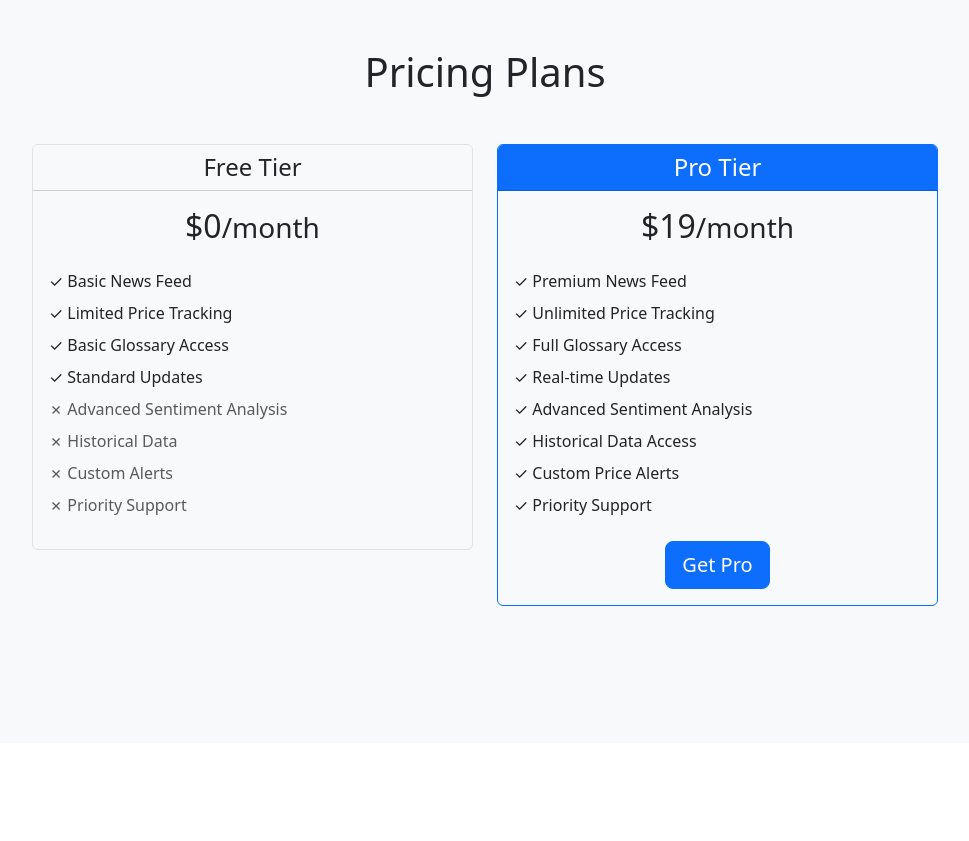
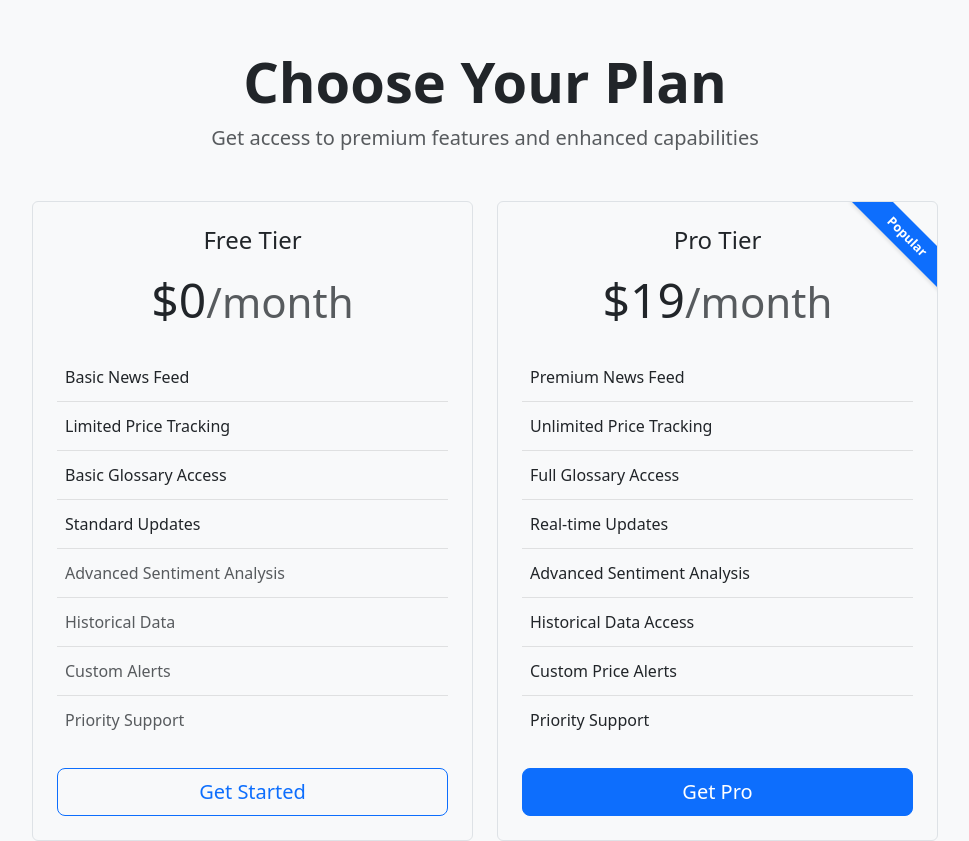
Before and after one commit to biserd/Crypto_AI_agent, a Flask app: page /pricing in a window 1280 px wide. Shown: the part 57-898 px from the top of the page, without its empty margins (155-1124 px from the left). Before the commit the page ends 663 px from the top, so only its background shows below. Run offline with Flask 3, Linux system fonts and the light colour scheme; data that the repository does not hold is empty; some libraries are stand-ins or nearby versions.

Commit message:
Assistant checkpoint: Enhanced pricing page with modern design and animations
Assistant generated file changes:
- templates/pricing.html: Enhance pricing page design with modern styling
- static/styles.css: Add pricing page styles

---

User prompt:

make the pricing page better styled and more visually appealing

```diff
--- a/static/styles.css
+++ b/static/styles.css
@@ -1,3 +1,54 @@
+.pricing-card {
+    border: 1px solid var(--bs-border-color);
+    background-color: var(--bs-light);
+    transition: transform 0.2s, box-shadow 0.2s;
+    position: relative;
+    overflow: hidden;
+}
+
+.pricing-card:hover {
+    transform: translateY(-5px);
+    box-shadow: 0 10px 20px rgba(0,0,0,0.1);
+}
+
+.premium-tier {
+    border: 2px solid var(--bs-primary);
+}
+
+.feature-list {
+    list-style: none;
+    padding: 0;
+    margin: 0;
+}
+
+.feature-list li {
+    padding: 0.75rem 0;
+    border-bottom: 1px solid rgba(0,0,0,0.1);
+}
+
+.feature-list li:last-child {
+    border-bottom: none;
+}
+
+.feature-list i {
+    margin-right: 0.5rem;
+    width: 20px;
+    text-align: center;
+}
+
+.ribbon {
+    position: absolute;
+    top: 20px;
+    right: -35px;
+    transform: rotate(45deg);
+    background: var(--bs-primary);
+    color: white;
+    padding: 5px 40px;
+    font-size: 0.8rem;
+    font-weight: bold;
+    box-shadow: 0 2px 4px rgba(0,0,0,0.1);
+}
+
 .card {
     border: 1px solid var(--bs-border-color);
     background-color: var(--bs-light);
--- a/templates/pricing.html
+++ b/templates/pricing.html
@@ -3,58 +3,65 @@
 
 {% block content %}
 <div class="container mt-5">
-    <h1 class="text-center mb-5">Pricing Plans</h1>
+    <div class="text-center mb-5">
+        <h1 class="display-4 fw-bold">Choose Your Plan</h1>
+        <p class="lead text-muted">Get access to premium features and enhanced capabilities</p>
+    </div>
 
-    <div class="row justify-content-center">
+    <div class="row justify-content-center g-4">
         <div class="col-md-5">
-            <div class="card mb-4">
-                <div class="card-header bg-light">
-                    <h4 class="text-center mb-0">Free Tier</h4>
-                </div>
-                <div class="card-body">
-                    <h2 class="text-center mb-4">$0<small>/month</small></h2>
-                    <ul class="list-unstyled">
-                        <li class="mb-2">✓ Basic News Feed</li>
-                        <li class="mb-2">✓ Limited Price Tracking</li>
-                        <li class="mb-2">✓ Basic Glossary Access</li>
-                        <li class="mb-2">✓ Standard Updates</li>
-                        <li class="mb-2 text-muted">✗ Advanced Sentiment Analysis</li>
-                        <li class="mb-2 text-muted">✗ Historical Data</li>
-                        <li class="mb-2 text-muted">✗ Custom Alerts</li>
-                        <li class="mb-2 text-muted">✗ Priority Support</li>
+            <div class="card h-100 pricing-card free-tier">
+                <div class="card-body p-4">
+                    <div class="text-center">
+                        <h4 class="card-title mb-3">Free Tier</h4>
+                        <h2 class="display-5 mb-4">$0<small class="text-muted">/month</small></h2>
+                    </div>
+                    <ul class="feature-list">
+                        <li><i class="fas fa-check text-success"></i> Basic News Feed</li>
+                        <li><i class="fas fa-check text-success"></i> Limited Price Tracking</li>
+                        <li><i class="fas fa-check text-success"></i> Basic Glossary Access</li>
+                        <li><i class="fas fa-check text-success"></i> Standard Updates</li>
+                        <li class="text-muted"><i class="fas fa-times text-danger"></i> Advanced Sentiment Analysis</li>
+                        <li class="text-muted"><i class="fas fa-times text-danger"></i> Historical Data</li>
+                        <li class="text-muted"><i class="fas fa-times text-danger"></i> Custom Alerts</li>
+                        <li class="text-muted"><i class="fas fa-times text-danger"></i> Priority Support</li>
                     </ul>
+                    <div class="text-center mt-4">
+                        <a href="/signup" class="btn btn-outline-primary btn-lg w-100">Get Started</a>
+                    </div>
                 </div>
             </div>
         </div>
 
         <div class="col-md-5">
-            <div class="card mb-4 border-primary">
-                <div class="card-header bg-primary text-white">
-                    <h4 class="text-center mb-0">Pro Tier</h4>
-                </div>
-                <div class="card-body">
-                    <h2 class="text-center mb-4">$19<small>/month</small></h2>
-                    <ul class="list-unstyled">
-                        <li class="mb-2">✓ Premium News Feed</li>
-                        <li class="mb-2">✓ Unlimited Price Tracking</li>
-                        <li class="mb-2">✓ Full Glossary Access</li>
-                        <li class="mb-2">✓ Real-time Updates</li>
-                        <li class="mb-2">✓ Advanced Sentiment Analysis</li>
-                        <li class="mb-2">✓ Historical Data Access</li>
-                        <li class="mb-2">✓ Custom Price Alerts</li>
-                        <li class="mb-2">✓ Priority Support</li>
+            <div class="card h-100 pricing-card premium-tier">
+                <div class="ribbon">Popular</div>
+                <div class="card-body p-4">
+                    <div class="text-center">
+                        <h4 class="card-title mb-3">Pro Tier</h4>
+                        <h2 class="display-5 mb-4">$19<small class="text-muted">/month</small></h2>
+                    </div>
+                    <ul class="feature-list">
+                        <li><i class="fas fa-check text-success"></i> Premium News Feed</li>
+                        <li><i class="fas fa-check text-success"></i> Unlimited Price Tracking</li>
+                        <li><i class="fas fa-check text-success"></i> Full Glossary Access</li>
+                        <li><i class="fas fa-check text-success"></i> Real-time Updates</li>
+                        <li><i class="fas fa-check text-success"></i> Advanced Sentiment Analysis</li>
+                        <li><i class="fas fa-check text-success"></i> Historical Data Access</li>
+                        <li><i class="fas fa-check text-success"></i> Custom Price Alerts</li>
+                        <li><i class="fas fa-check text-success"></i> Priority Support</li>
                     </ul>
                     {% if not current_user.is_authenticated %}
                     <div class="text-center mt-4">
-                        <button onclick="showUpgradeModal()" class="btn btn-primary btn-lg">Get Pro</button>
+                        <button onclick="showUpgradeModal()" class="btn btn-primary btn-lg w-100">Get Pro</button>
                     </div>
                     {% elif not current_user.is_premium %}
                     <div class="text-center mt-4">
-                        <button onclick="processUpgrade()" class="btn btn-primary btn-lg">Upgrade Now</button>
+                        <button onclick="processUpgrade()" class="btn btn-primary btn-lg w-100">Upgrade Now</button>
                     </div>
                     {% else %}
                     <div class="text-center mt-4">
-                        <span class="badge bg-success">Current Plan</span>
+                        <span class="badge bg-success p-2">Current Plan</span>
                     </div>
                     {% endif %}
                 </div>
```
